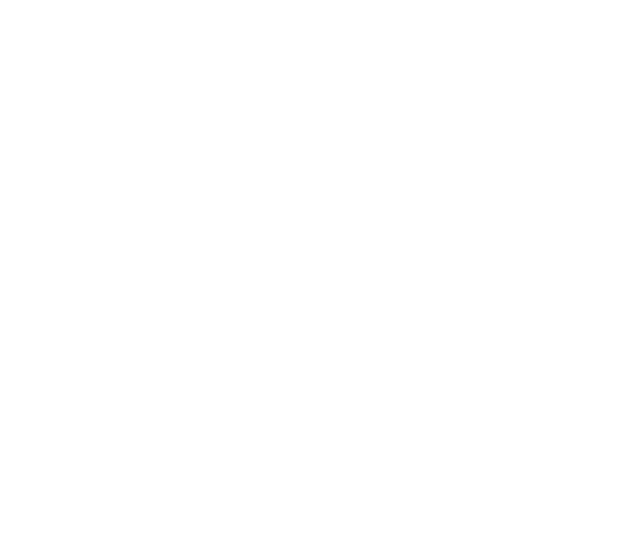
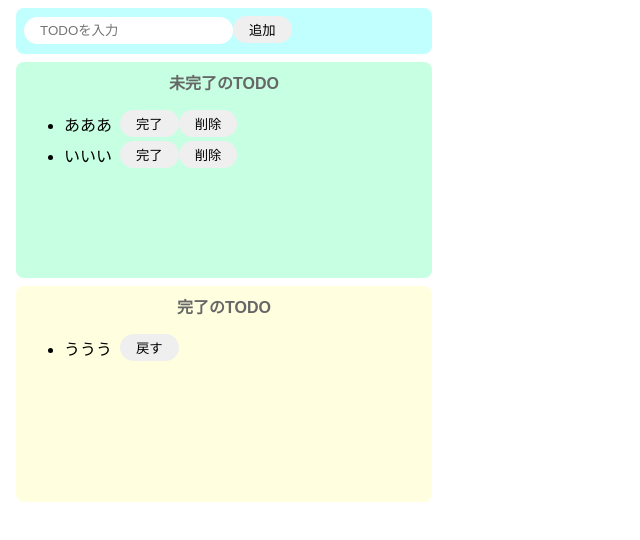
Before and after one commit to 4masa6/react-todo, a React (Create React App) app: page / in a window 1280 px wide. Shown: the top 540 px of the page, without its empty margins (0-640 px from the left). Built offline with nearby package versions, Linux system fonts and the light colour scheme.

Commit message:
画面の作成

```diff
--- a/src/App.jsx
+++ b/src/App.jsx
@@ -2,5 +2,36 @@
 import "./styles.css";
 
 export const App = () => {
-  return <div></div>;
+  return (
+    <>
+      <div className="input-area">
+        <input type="text" placeholder="TODOを入力" />
+        <button>追加</button>
+      </div>
+      <div className="incomplete-area">
+        <p className="title">未完了のTODO</p>
+        <ul>
+          <div className="list-row">
+            <li>あああ</li>
+            <button>完了</button>
+            <button>削除</button>
+          </div>
+          <div className="list-row">
+            <li>いいい</li>
+            <button>完了</button>
+            <button>削除</button>
+          </div>
+        </ul>
+      </div>
+      <div className="complete-area">
+        <p className="title">完了のTODO</p>
+        <ul>
+          <div className="list-row">
+            <li>ううう</li>
+            <button>戻す</button>
+          </div>
+        </ul>
+      </div>
+    </>
+  );
 };
--- a/src/styles.css
+++ b/src/styles.css
@@ -0,0 +1,66 @@
+body {
+  font-family: sans-serif;
+}
+
+input {
+  border-radius: 16px;
+  border: none;
+  padding: 6px 16px;
+  outline: none;
+}
+
+button {
+  border-radius: 16px;
+  border: none;
+  padding: 4px 16px;
+}
+
+button:hover {
+  background-color: #ff7fff;
+  color: #fff;
+  cursor: pointer;
+}
+
+li {
+  margin-right: 8px;
+}
+
+.input-area {
+  background-color: #c1ffff;
+  width: 400px;
+  height: 30px;
+  border-radius: 8px;
+  padding: 8px;
+  margin: 8px;
+}
+
+.incomplete-area {
+  background-color: #c6ffe2;
+  width: 400px;
+  min-height: 200px;
+  padding: 8px;
+  margin: 8px;
+  border-radius: 8px;
+}
+
+.complete-area {
+  background-color: #ffffe0;
+  width: 400px;
+  min-height: 200px;
+  padding: 8px;
+  margin: 8px;
+  border-radius: 8px;
+}
+
+.title {
+  text-align: center;
+  margin-top: 0;
+  font-weight: bold;
+  color: #666;
+}
+
+.list-row {
+  display: flex;
+  align-items: center;
+  padding-bottom: 4px;
+}
```
